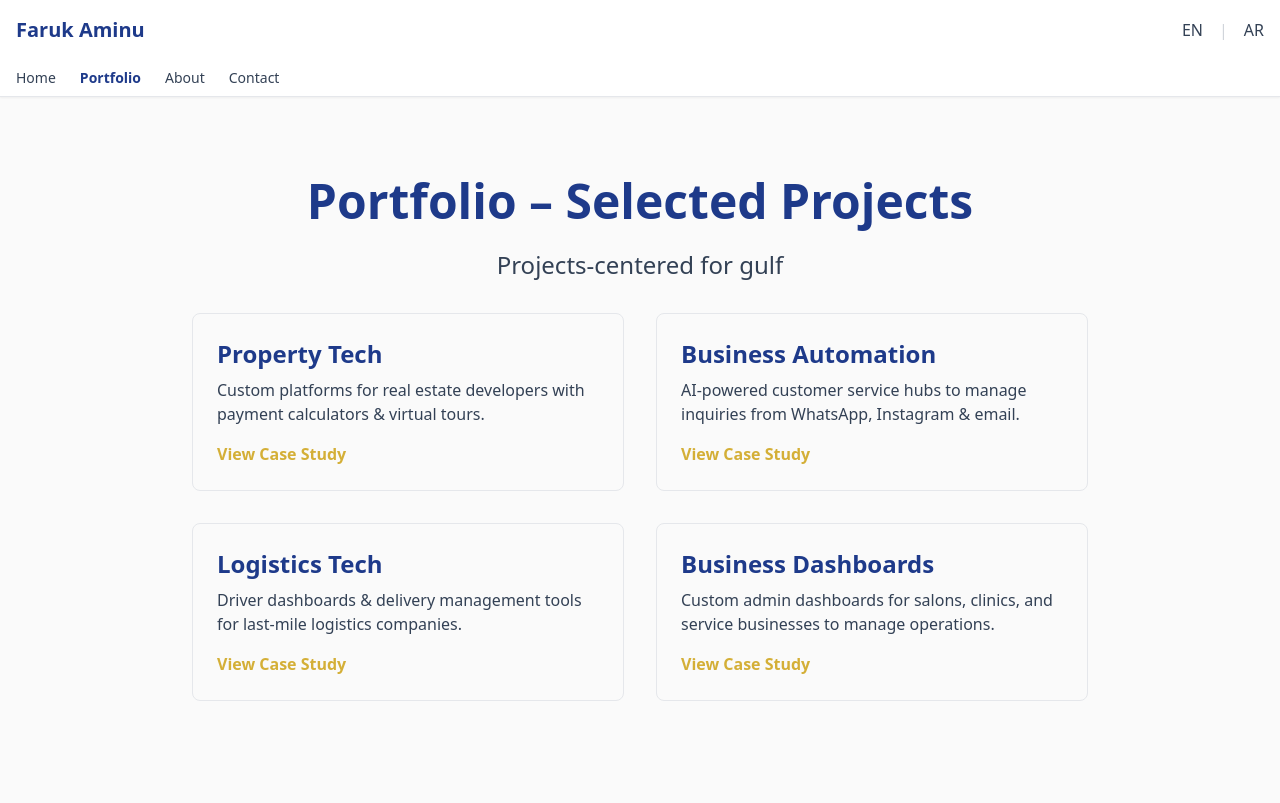
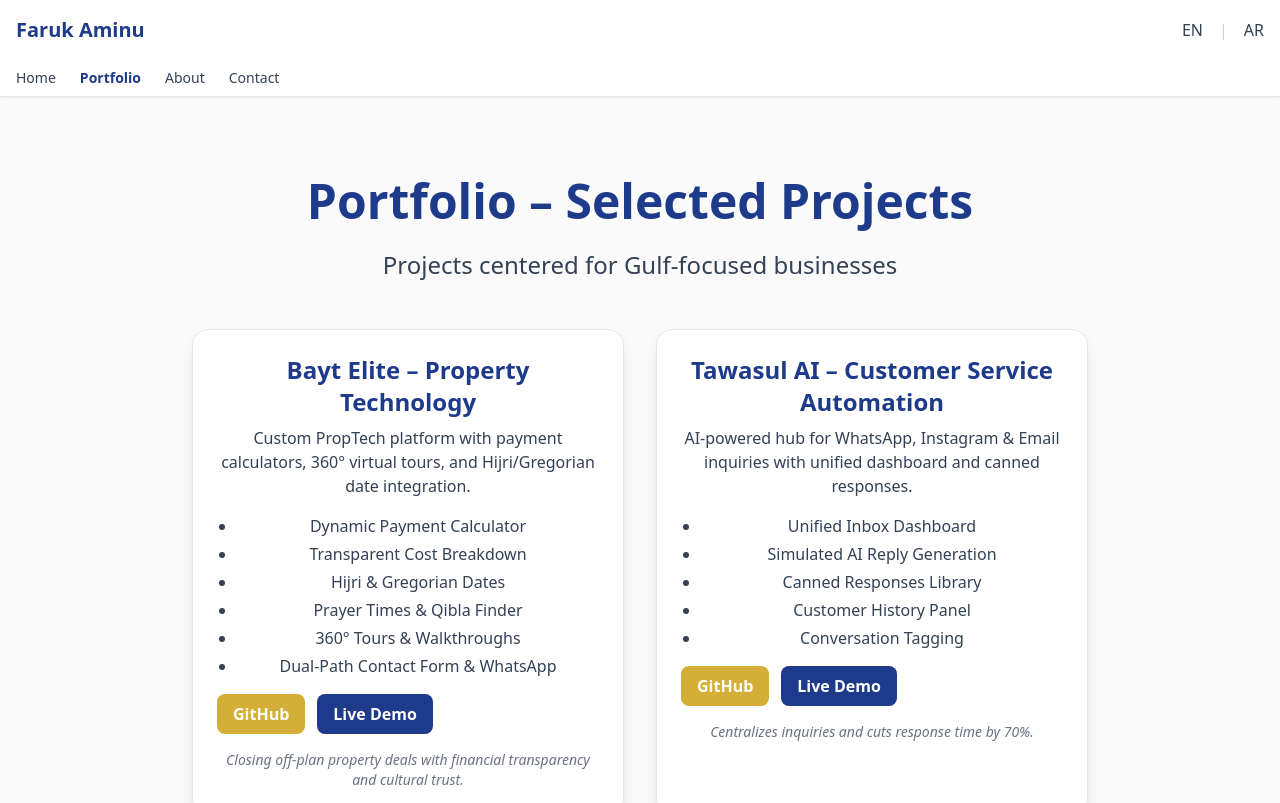
Before and after one commit to fazetdev/fazet.dev, a Next.js app: page /en/portfolio in a window 1280 px wide. Shown: the top 803 px of the page. Built offline with nearby package versions, Linux system fonts and the light colour scheme; what tailwindcss-rtl would draw is missing.

Commit message:
Update portfolio and services pages

```diff
--- a/app/[locale]/portfolio/page.js
+++ b/app/[locale]/portfolio/page.js
@@ -4,91 +4,146 @@ const content = {
   en: {
     hero: {
       title: "Portfolio – Selected Projects",
-      subtitle: "Projects-centered for gulf",
-      viewWork: "View All Work",
-      contactMe: "Contact Me"
+      subtitle: "Projects centered for Gulf-focused businesses"
     },
     projects: [
       {
-        title: "Property Tech",
-        description: "Custom platforms for real estate developers with payment calculators & virtual tours.",
-        link: "/portfolio/property-tech",
-        linkText: "View Case Study"
+        title: "Bayt Elite – Property Technology",
+        description: "Custom PropTech platform with payment calculators, 360° virtual tours, and Hijri/Gregorian date integration.",
+        features: [
+          "Dynamic Payment Calculator",
+          "Transparent Cost Breakdown",
+          "Hijri & Gregorian Dates",
+          "Prayer Times & Qibla Finder",
+          "360° Tours & Walkthroughs",
+          "Dual-Path Contact Form & WhatsApp"
+        ],
+        github: "#",
+        demo: "#",
+        category: "Property Technology",
+        tagline: "Closing off-plan property deals with financial transparency and cultural trust."
       },
       {
-        title: "Business Automation",
-        description: "AI-powered customer service hubs to manage inquiries from WhatsApp, Instagram & email.",
-        link: "/portfolio/business-automation",
-        linkText: "View Case Study"
+        title: "Tawasul AI – Customer Service Automation",
+        description: "AI-powered hub for WhatsApp, Instagram & Email inquiries with unified dashboard and canned responses.",
+        features: [
+          "Unified Inbox Dashboard",
+          "Simulated AI Reply Generation",
+          "Canned Responses Library",
+          "Customer History Panel",
+          "Conversation Tagging"
+        ],
+        github: "#",
+        demo: "#",
+        category: "SaaS & Business Automation",
+        tagline: "Centralizes inquiries and cuts response time by 70%."
       },
       {
-        title: "Logistics Tech",
-        description: "Driver dashboards & delivery management tools for last-mile logistics companies.",
-        link: "/portfolio/logistics-tech",
-        linkText: "View Case Study"
+        title: "Zimam Delivery – Logistics Platform",
+        description: "Driver-centric app with offline-capable maps, daily earnings tracker, and community tips for GCC delivery routes.",
+        features: [
+          "Offline-Capable Pin System",
+          "Daily Earnings Tracker",
+          "Community Notes",
+          "Ultra-Mobile-First UI"
+        ],
+        github: "#",
+        demo: "#",
+        category: "Logistics Tech",
+        tagline: "Solving GCC last-mile delivery chaos with driver-centric tools."
       },
       {
-        title: "Business Dashboards",
-        description: "Custom admin dashboards for salons, clinics, and service businesses to manage operations.",
-        link: "/portfolio/business-dashboards",
-        linkText: "View Case Study"
+        title: "Al-Multaqa – Business Management Dashboard",
+        description: "CRM-lite dashboard for salons, clinics, and service businesses with scheduling and analytics.",
+        features: [
+          "Visual Appointment Scheduler",
+          "Client & Payment Tracker",
+          "Business Analytics",
+          "Full Bilingual Support"
+        ],
+        github: "#",
+        demo: "#",
+        category: "B2B Software",
+        tagline: "Automates scheduling, payments, and customer management efficiently."
       }
-    ],
-    nav: {
-      home: "Home",
-      portfolio: "Portfolio",
-      about: "About",
-      contact: "Contact"
-    }
+    ]
   },
   ar: {
     hero: {
       title: "أعمالي – المشاريع المختارة",
-      subtitle: "عرض للمشاريع التي بنيتها للشركات الموجهة للسوق الخليجي",
-      viewWork: "عرض جميع الأعمال",
-      contactMe: "اتصل بي"
+      subtitle: "مشاريع موجهة للشركات في السوق الخليجي"
     },
     projects: [
       {
-        title: "تقنية العقارات",
-        description: "منصات مخصصة لمطوري العقارات مع حاسبات الدفع والجولات الافتراضية.",
-        link: "/portfolio/property-tech",
-        linkText: "عرض دراسة الحالة"
+        title: "بيت إيليت – منصة تقنية العقارات",
+        description: "منصة PropTech مخصصة مع حاسبات الدفع، جولات 360° افتراضية، وتكامل تواريخ هجري/ميلادي.",
+        features: [
+          "حاسبة دفع ديناميكية",
+          "تفصيل تكاليف شفاف",
+          "تواريخ هجري وميلادي",
+          "مواقيت الصلاة وبوصلة القبلة",
+          "جولات 360° ومشاهد فيديو",
+          "نموذج اتصال + واتساب بنقرة واحدة"
+        ],
+        github: "#",
+        demo: "#",
+        category: "تقنية العقارات",
+        tagline: "إغلاق صفقات العقارات المخطط لها بشفافية مالية وثقة ثقافية."
       },
       {
-        title: "أتمتة الأعمال",
-        description: "مراكز خدمة عملاء مدعومة بالذكاء الاصطناعي لإدارة الاستفسارات من واتساب وإنستغرام والبريد الإلكتروني.",
-        link: "/portfolio/business-automation",
-        linkText: "عرض دراسة الحالة"
+        title: "تواصل AI – أتمتة خدمة العملاء",
+        description: "لوحة مركزية لإدارة استفسارات واتساب، إنستغرام والبريد الإلكتروني مع ردود جاهزة.",
+        features: [
+          "لوحة صندوق وارد موحد",
+          "توليد ردود ذكاء اصطناعي تجريبية",
+          "مكتبة الردود الجاهزة",
+          "لوحة تاريخ العملاء",
+          "تصنيف المحادثات"
+        ],
+        github: "#",
+        demo: "#",
+        category: "SaaS وأتمتة الأعمال",
+        tagline: "مركز استفسارات موحد يقلل وقت الاستجابة بنسبة 70%."
       },
       {
-        title: "تقنية الخدمات اللوجستية",
-        description: "لوحات تحكم السائقين وأدوات إدارة التوصيل لشركات الخدمات اللوجستية من الميل الأخير.",
-        link: "/portfolio/logistics-tech",
-        linkText: "عرض دراسة الحالة"
+        title: "زِمَام دليفري – منصة الخدمات اللوجستية",
+        description: "تطبيق للسائقين مع خرائط قابلة للعمل أوفلاين، متتبع أرباح يومية ونصائح للمواقع.",
+        features: [
+          "نظام تحديد المواقع أوفلاين",
+          "متتبع أرباح يومية",
+          "ملاحظات المجتمع",
+          "واجهة مستخدم مريحة للجوال"
+        ],
+        github: "#",
+        demo: "#",
+        category: "تقنية الخدمات اللوجستية",
+        tagline: "حل فوضى التوصيل الميل الأخير في الخليج بأدوات للسائقين."
       },
       {
-        title: "لوحات تحكم الأعمال",
-        description: "لوحات تحكم إدارية مخصصة لصالونات وعيادات وأعمال الخدمات لإدارة العمليات.",
-        link: "/portfolio/business-dashboards",
-        linkText: "عرض دراسة الحالة"
+        title: "الملتقى – لوحة إدارة الأعمال",
+        description: "لوحة إدارة CRM-lite للصالونات والعيادات مع الجدولة والتحليلات.",
+        features: [
+          "جدول مواعيد بصري",
+          "متتبع العملاء والمدفوعات",
+          "تحليلات الأعمال",
+          "دعم ثنائي اللغة كامل"
+        ],
+        github: "#",
+        demo: "#",
+        category: "برمجيات B2B",
+        tagline: "أتمتة الجدولة والمدفوعات وإدارة العملاء بكفاءة."
       }
-    ],
-    nav: {
-      home: "الرئيسية",
-      portfolio: "الأعمال",
-      about: "عني",
-      contact: "اتصل"
-    }
+    ]
   }
 };
 
 export default function Portfolio({ params }) {
   const locale = params?.slug?.[0] || 'en';
   const t = content[locale] || content.en;
+  const isRTL = locale === 'ar';
 
   return (
-    <div className="min-h-screen bg-background">
+    <div className={`min-h-screen bg-background ${isRTL ? 'rtl' : 'ltr'}`}>
       {/* Header */}
       <header className="bg-white shadow-sm border-b border-gray-200">
         <div className="max-w-7xl mx-auto px-4 py-4 flex justify-between items-center">
@@ -100,25 +155,35 @@ export default function Portfolio({ params }) {
           </div>
         </div>
         <nav className="max-w-7xl mx-auto px-4 py-2 flex space-x-6 rtl:space-x-reverse text-sm">
-          <Link href={`/${locale}`} className="text-text hover:text-primary">{t.nav.home}</Link>
-          <Link href={`/${locale}/portfolio`} className="text-primary font-semibold">{t.nav.portfolio}</Link>
-          <Link href={`/${locale}/about`} className="text-text hover:text-primary">{t.nav.about}</Link>
-          <Link href={`/${locale}/contact`} className="text-text hover:text-primary">{t.nav.contact}</Link>
+          <Link href={`/${locale}`} className="text-text hover:text-primary">{locale === 'ar' ? 'الرئيسية' : 'Home'}</Link>
+          <Link href={`/${locale}/portfolio`} className="text-primary font-semibold">{locale === 'ar' ? 'الأعمال' : 'Portfolio'}</Link>
+          <Link href={`/${locale}/about`} className="text-text hover:text-primary">{locale === 'ar' ? 'عني' : 'About'}</Link>
+          <Link href={`/${locale}/contact`} className="text-text hover:text-primary">{locale === 'ar' ? 'اتصل' : 'Contact'}</Link>
         </nav>
       </header>
 
-      {/* Hero */}
+      {/* Hero Section */}
       <section className="py-20 px-4 text-center">
         <div className="max-w-4xl mx-auto">
           <h1 className="text-4xl md:text-5xl font-bold text-primary mb-6">{t.hero.title}</h1>
-          <p className="text-xl md:text-2xl text-text mb-8 max-w-3xl mx-auto">{t.hero.subtitle}</p>
+          <p className="text-xl md:text-2xl text-text mb-12 max-w-3xl mx-auto">{t.hero.subtitle}</p>
 
+          {/* Projects Grid */}
           <div className="grid md:grid-cols-2 gap-8">
             {t.projects.map((project, index) => (
-              <div key={index} className="p-6 border border-gray-200 rounded-lg hover:shadow-lg transition-shadow text-left">
+              <div key={index} className="p-6 border border-gray-200 rounded-2xl shadow-lg hover:shadow-2xl transition-all bg-white">
                 <h2 className="text-2xl font-bold text-primary mb-2">{project.title}</h2>
                 <p className="text-text mb-4">{project.description}</p>
-                <Link href={project.link} className="text-accent font-semibold hover:underline">{project.linkText}</Link>
+                <ul className={`mb-4 list-disc pl-5 ${isRTL ? 'rtl:text-right' : ''}`}>
+                  {project.features.map((feat, i) => (
+                    <li key={i} className="text-text mb-1">{feat}</li>
+                  ))}
+                </ul>
+                <div className="flex flex-col sm:flex-row gap-3">
+                  <Link href={project.github} className="bg-accent text-white px-4 py-2 rounded-lg font-semibold hover:bg-accent/90 transition-colors text-center">{locale === 'ar' ? 'مشروع GitHub' : 'GitHub'}</Link>
+                  <Link href={project.demo} className="bg-primary text-white px-4 py-2 rounded-lg font-semibold hover:bg-primary/90 transition-colors text-center">{locale === 'ar' ? 'عرض مباشر' : 'Live Demo'}</Link>
+                </div>
+                <p className="mt-4 text-sm italic text-gray-500">{project.tagline}</p>
               </div>
             ))}
           </div>
```
Also changed, not shown: app/[locale]/services/page.js (+32 -32 lines).
